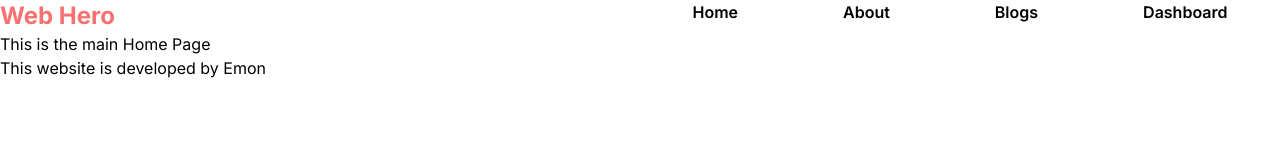
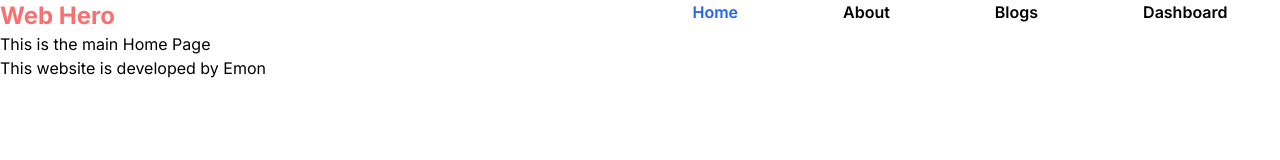
Before and after one commit to emon3455/M13-Module-83-NEXTjs, a Next.js app: page / in a window 1280 px wide. Shown: the top 160 px of the page. Built offline with nearby package versions, Linux system fonts and the light colour scheme.

Commit message:
active route done

```diff
--- /dev/null
+++ b/src/components/NavLink.jsx
@@ -0,0 +1,25 @@
+"use client"
+
+import Link from 'next/link';
+import React from 'react';
+import {usePathname} from "next/navigation"
+import className from '@/utils/className';
+
+const NavLink = ({children,href, exact=false,activeClassName, ...props}) => {
+
+    const path = usePathname();
+    const active = exact ? path===href : path.startsWith(href);
+    const classes = className(props.className, active && activeClassName)
+
+    if(classes){
+        props.className = classes;
+    }
+
+    return (
+        <Link href={href} {...props}>
+            {children}
+        </Link>
+    );
+};
+
+export default NavLink;
--- a/src/components/Navbar.jsx
+++ b/src/components/Navbar.jsx
@@ -1,5 +1,6 @@
 import Link from 'next/link';
 import React from 'react';
+import NavLink from './NavLink';
 
 const navigationLink = [
     {
@@ -28,7 +29,7 @@ const Navbar = () => {
 
             <ul className='flex md:w-2/4 justify-around font-semibold'>
                 {
-                    navigationLink.map(({path,title},indx)=><Link key={indx} href={path}>{title}</Link>)
+                    navigationLink.map(({path,title},indx)=><NavLink exact={path === "/"} activeClassName="text-blue-600" key={indx} href={path}>{title}</NavLink>)
                 }
             </ul>
         </nav>
--- a/src/components/SideNav.jsx
+++ b/src/components/SideNav.jsx
@@ -1,8 +1,13 @@
 import Link from 'next/link';
 import React from 'react';
+import NavLink from './NavLink';
 
 const sideNavLink = [
 
+    {
+        path: "/dashboard",
+        title: "Dashboard"
+    },
     {
         path: "/dashboard/addItem",
         title: "add Item"
@@ -24,7 +29,7 @@ const SideNav = () => {
             <h3 className='text-2xl font-bold mb-10'>Web-Hero</h3>
             <ul className='flex flex-col font-semibold space-y-5'>
                 {
-                    sideNavLink.map(({path,title},indx)=><Link href={path} key={indx}>{title}</Link>)
+                    sideNavLink.map(({path,title},indx)=><NavLink exact activeClassName="text-blue-500" href={path} key={indx}>{title}</NavLink >)
                 }
             </ul>
         </aside>
--- /dev/null
+++ b/src/utils/className.js
@@ -0,0 +1,5 @@
+import React from 'react';
+
+const className = (...args) => args.filter(Boolean).join(" ");
+
+export default className;
```
